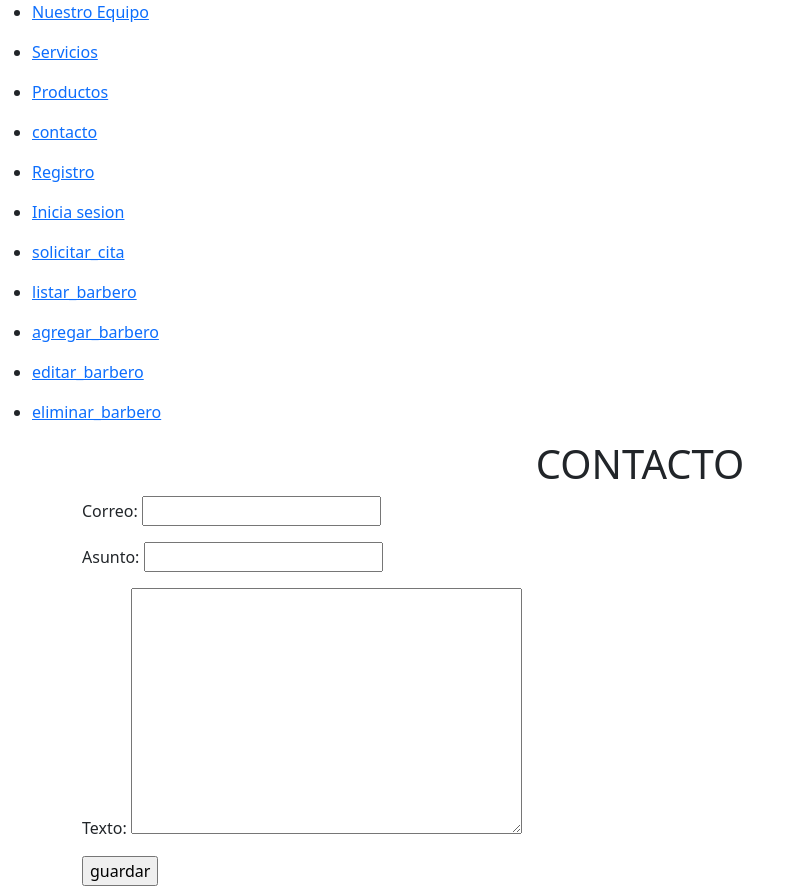
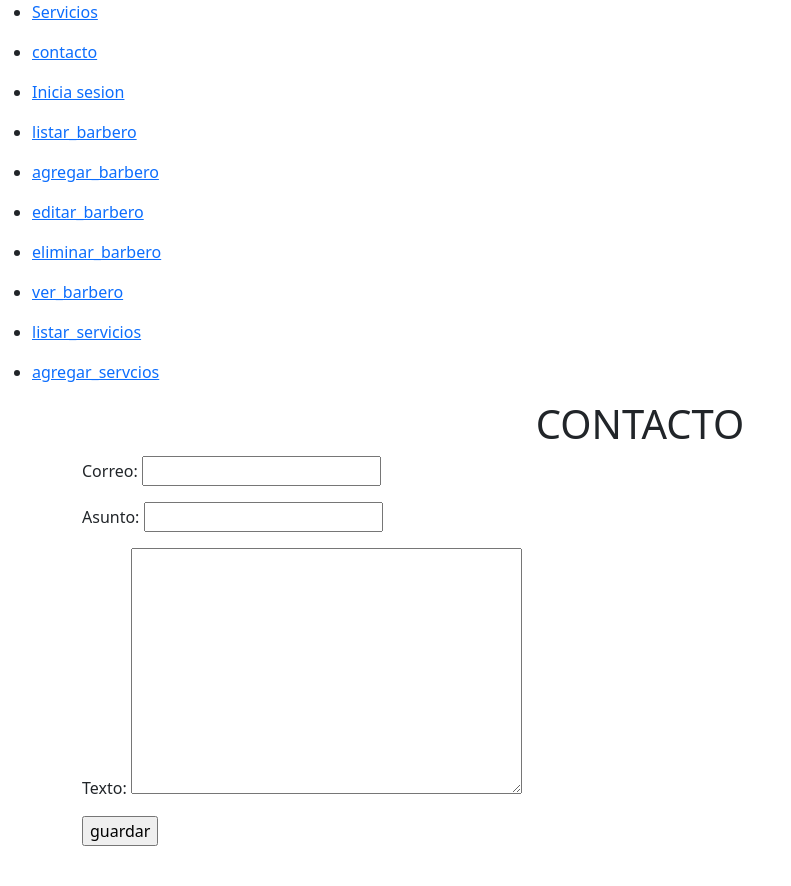
Before and after one commit to leonpaulo723/pruebas_django1, a Django app: page /contacto/ in a window 1280 px wide. Shown: the whole page, without its empty margins (0-791 px from the left). After the commit the page ends 846 px from the top, so only its background shows below. Run offline with Django 3.2, Linux system fonts and the light colour scheme; some libraries are stand-ins or nearby versions.

Commit message:
comit6_templates

```diff
--- a/home/forms.py
+++ b/home/forms.py
@@ -15,3 +15,10 @@ class agregar_barbero_form(forms.ModelForm):
         model = Barbero
         fields = '__all__'
         fields = ['nombre','apellido', 'alias', 'foto']
+
+
+class agregar_servicio_form(forms.ModelForm):
+     class Meta:
+         model = Servicio
+         fields = '__all__'
+         fields = ['nombre','descripcion','precio']
--- a/home/urls.py
+++ b/home/urls.py
@@ -6,14 +6,14 @@ from .views import *
 urlpatterns = [
 
 
-path('equipo/',vista_equipo),
+
 path('',vista_inicio),
 path('servicio/',vista_servicio),
-path('productos/',vista_productos),
+
 path('contacto/',vista_contacto),
-path('registro/',vista_registro),
+
 path('inicio_sesion/',vista_inicio_sesion),
-path('solicitar_cita/',vista_solicitar_cita),
+
 
 #barbero
 path('listar_barbero/',listar_barbero, name='listar_barbero'),
@@ -21,8 +21,12 @@ path('agregar_barbero/',agregar_barbero, name='agregar_barbero'),
 path('editar_barbero/<int:id_br>/',editar_barbero, name='editar_barbero'),
 path('eliminar_barbero/',eliminar_barbero, name='eliminar_barbero'),
 
+path('ver_barbero/',ver_barbero, name='ver_barbero'),
+
+
 #servicio
-
+path('listar_servicios/',listar_servicios, name='listar_servicios'),
+path('agregar_servicios/',agregar_servicios, name='agregar_servicios'),
 
 
 ]
--- a/home/views.py
+++ b/home/views.py
@@ -1,14 +1,13 @@
 
 from django.http import request
 from django.shortcuts import redirect, render
-from .models import Barbero
+from .models import *
 from .forms import *
 
 # Create your views here.
 
 
-def vista_equipo(request):
-    return render(request, 'equipo.html')
+
 
 
 def vista_inicio(request):
@@ -22,8 +21,7 @@ def vista_servicio(request):  # traer informacion de la base datos, consultas
     return render(request, 'servicio.html', locals())
 
 
-def vista_productos(request):
-    return render(request, 'productos.html')
+
 
 
 def vista_contacto(request):
@@ -46,15 +44,12 @@ def vista_contacto(request):
 
     return render(request,'contacto.html', locals())
 
-def vista_registro(request):
-    return render(request,'registro.html')
+
 
 
 def vista_inicio_sesion(request):
     return render(request,'inicio_sesion.html')
 
-def vista_solicitar_cita(request):
-    return render(request,'solicitar_cita.html')
 
 # vistas barbero
 def listar_barbero (request):
@@ -75,9 +70,9 @@ def agregar_barbero (request):
     return render(request, 'agregar_barbero.html',locals())
 
 
-def editar_barbero (request, id_br):
+def editar_barbero (request, id_Barbero):
 
-    var1 = Barbero.objects.get(id=id_br)
+    var1 = Barbero.objects.get(id=id_Barbero)
     if request.method == "POST":
         formulario = agregar_barbero_form(request.POST, request.FILES, instance=var1)
         if formulario.is_valid():
@@ -92,3 +87,29 @@ def editar_barbero (request, id_br):
 def eliminar_barbero (request):
 
     return render(request, 'eliminar_barbero.html',locals())
+
+
+def ver_barbero (request, id_Barbero):
+
+    b = Barbero.objects.get(id=id_Barbero)
+
+    return render(request, 'ver_barbero.html',locals())
+
+
+
+def listar_servicios (request):
+    lista = Servicio.objects.filter()
+    return render(request, 'listar_servicios.html',locals())
+
+
+def agregar_servicios (request):
+    if request.method == 'POST':
+        formulario = agregar_servicio_form(request.POST, request.FILES)
+        if formulario.is_valid():
+            formulario.save()
+            return redirect('/listar_servicios/')
+
+    else:
+        formulario = agregar_servicio_form()
+
+    return render(request, 'agregar_servicios.html',locals())
--- a/templates/base.html
+++ b/templates/base.html
@@ -16,14 +16,7 @@
 <body>
 
 
-    <nav>
-        <ul>
-            <li><a href="/equipo"> Nuestro Equipo </a>
 
-
-            </li>
-        </ul>
-    </nav>
 
     <nav>
         <ul>
@@ -32,14 +25,7 @@
             </li>
         </ul>
     </nav>
-    <nav>
-        <ul>
-            <li><a href="/productos"> Productos </a>
 
-
-            </li>
-        </ul>
-    </nav>
     <nav>
         <ul>
             <li><a href="/contacto"> contacto </a>
@@ -47,13 +33,7 @@
             </li>
         </ul>
     </nav>
-    <nav>
-        <ul>
-            <li><a href="/registro"> Registro </a>
 
-            </li>
-        </ul>
-    </nav>
     <nav>
         <ul>
             <li><a href="/inicio_sesion"> Inicia sesion </a>
@@ -61,13 +41,7 @@
             </li>
         </ul>
     </nav>
-    <nav>
-        <ul>
-            <li><a href="/solicitar_cita"> solicitar_cita </a>
 
-            </li>
-        </ul>
-    </nav>
     <nav>
         <ul>
             <li><a href="/listar_barbero"> listar_barbero </a>
@@ -100,6 +74,29 @@
         </ul>
     </nav>
 
+    <nav>
+        <ul>
+            <li><a href="/ver_barbero"> ver_barbero </a>
+
+            </li>
+        </ul>
+    </nav>
+
+    <nav>
+        <ul>
+            <li><a href="/listar_servicios"> listar_servicios </a>
+
+            </li>
+        </ul>
+    </nav>
+
+    <nav>
+        <ul>
+            <li><a href="/agregar_servicios"> agregar_servcios </a>
+
+            </li>
+        </ul>
+    </nav>
 
     <div class="container">
 
--- a/templates/solicitar_cita.html
+++ /dev/null
@@ -1,6 +0,0 @@
- {% extends 'base.html' %} {% block contenido %}
-
-<center>
-    <H1>SOLICITAR CITA</H1>
-</center>
-{% endblock %}
```
Also changed, not shown: templates/agregar_servicios.html (added, +9 -0 lines), templates/editar_barbero.html (+1 -10 lines), templates/equipo.html (deleted, +0 -7 lines), templates/listar_servicios.html (added, +9 -0 lines), templates/productos.html (deleted, +0 -7 lines), templates/registro.html (deleted, +0 -7 lines), templates/ver_barbero.html (added, +11 -0 lines).
